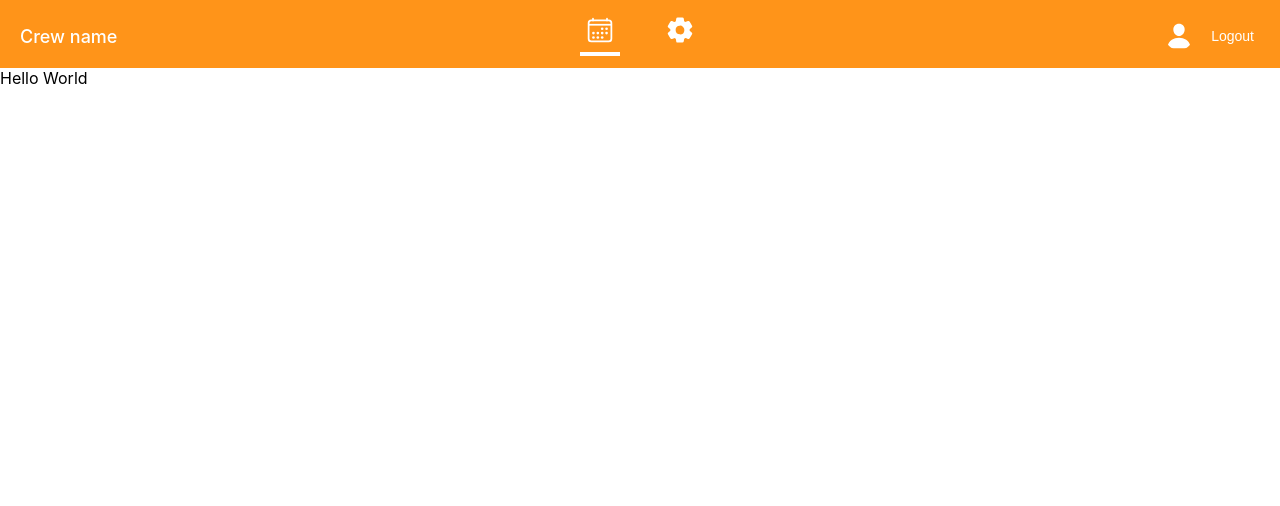
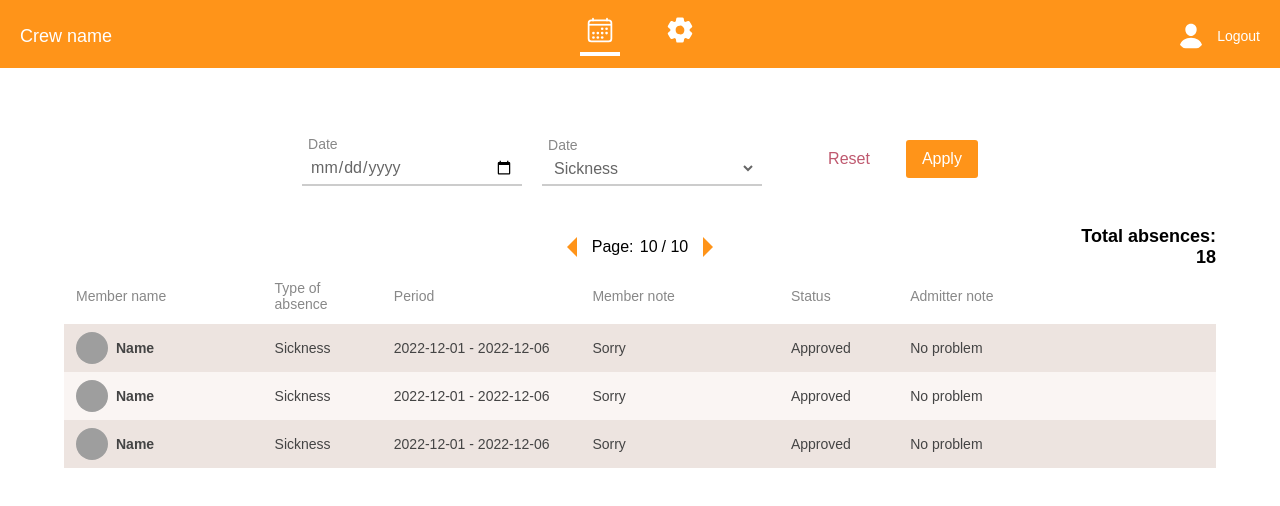
Before and after one commit to rabiikahlaoui/absences-manager, a React (Create React App) app in the folder client/: page / in a window 1280 px wide. Shown: the top 506 px of the page. Built offline with nearby package versions, Linux system fonts and the light colour scheme; grey boxes are pictures that could not be loaded.

Commit message:
feat(absences): created absences page UI

```diff
--- a/client/src/App.tsx
+++ b/client/src/App.tsx
@@ -1,11 +1,12 @@
 import React from 'react'
 import Header from './components/layout/Header'
+import AbsencePage from './pages/absences/AbsencesPage'
 
 const App: React.FC<{}> = () => {
   return (
     <div className="App">
       <Header />
-      Hello World
+      <AbsencePage />
     </div>
   )
 }
--- a/client/src/assets/css/index.css
+++ b/client/src/assets/css/index.css
@@ -1,13 +1,29 @@
-body {
+* {
+  padding: 0;
   margin: 0;
-  font-family: -apple-system, BlinkMacSystemFont, 'Segoe UI', 'Roboto', 'Oxygen',
-    'Ubuntu', 'Cantarell', 'Fira Sans', 'Droid Sans', 'Helvetica Neue',
-    sans-serif;
-  -webkit-font-smoothing: antialiased;
-  -moz-osx-font-smoothing: grayscale;
+  box-sizing: border-box;
 }
 
-code {
-  font-family: source-code-pro, Menlo, Monaco, Consolas, 'Courier New',
-    monospace;
+@import url('https://fonts.googleapis.com/css2?family=Source+Sans+Pro:wght@300;400;600&display=swap');
+
+body {
+  font-family: 'Source Sans Pro', sans-serif;
 }
+
+input,
+select {
+    font-family: 'Source Sans Pro', sans-serif;
+}
+
+/* Hide input type number arrows */
+/* Chrome, Safari, Edge, Opera */
+input::-webkit-outer-spin-button,
+input::-webkit-inner-spin-button {
+  -webkit-appearance: none;
+  margin: 0;
+}
+
+/* Firefox */
+input[type=number] {
+  -moz-appearance: textfield;
+}
--- /dev/null
+++ b/client/src/components/form/DatePicker.tsx
@@ -0,0 +1,34 @@
+import React, { useState } from 'react'
+import FormGroup from './FormGroup'
+
+interface Props {
+  label: string
+  name?: string
+  value?: string
+  onChange?: Function
+}
+
+const DatePicker: React.FC<Props> = ({ label, name, value, onChange }) => {
+  const [focused, setFocused] = useState(false)
+
+  return (
+    <>
+      <FormGroup
+        label={label}
+        cssClass={focused ? 'active' : null}
+      >
+        <input
+          type="date"
+          className="form-group--control"
+          name={name}
+          value={value}
+          onChange={(e) => { if (onChange !== null && onChange !== undefined) onChange(e) }}
+          onFocus={() => setFocused(true)}
+          onBlur={() => setFocused(false)}
+        ></input>
+      </FormGroup>
+    </>
+  )
+}
+
+export default DatePicker
--- /dev/null
+++ b/client/src/components/form/FormGroup.tsx
@@ -0,0 +1,50 @@
+import React from 'react'
+import styled from 'styled-components'
+
+interface Props {
+  label: string
+  cssClass: string | null
+  children: JSX.Element
+}
+
+const FormGroup: React.FC<Props> = ({ label, cssClass, children }) => {
+  return (
+    <>
+      <FormGroupWrapper className={cssClass ?? ''}>
+        <label className="form-group--label">{label}</label>
+        {children}
+      </FormGroupWrapper>
+    </>
+  )
+}
+
+const FormGroupWrapper = styled.div`
+  border-bottom: 2px solid #ccc;
+  padding: 4px 6px;
+  display: flex;
+  flex-direction: column;
+  width: 220px;
+
+  &.active {
+    background: #fff5e9;
+    border-color: #ff9419;
+  }
+
+  .form-group--label {
+    color: #888;
+    font-size: 14px;
+    margin-bottom: 4px;
+  }
+
+  .form-group--control {
+    border: none;
+    outline: none;
+    background: none;
+    color: #666;
+    padding: 2px;
+    font-size: 16px;
+    cursor: pointer;
+  }
+`
+
+export default FormGroup
--- /dev/null
+++ b/client/src/components/form/Select.tsx
@@ -0,0 +1,42 @@
+import React, { useState } from 'react'
+import FormGroup from './FormGroup'
+
+interface Props {
+  label: string
+  name?: string
+  value?: string
+  onChange?: Function
+  options: {
+    [key: string]: string
+  }
+}
+
+const Select: React.FC<Props> = ({ label, name, value, options, onChange }) => {
+  const [focused, setFocused] = useState(false)
+
+  return (
+    <>
+      <FormGroup
+        label={label}
+        cssClass={focused ? 'active' : null}
+      >
+        <select
+            className="form-group--control"
+            name={name}
+            value={value}
+            onChange={(e) => { if (onChange !== null && onChange !== undefined) onChange(e) }}
+            onFocus={() => setFocused(true)}
+            onBlur={() => setFocused(false)}
+        >
+            {Object.keys(options).map((key, index) => (
+            <option key={key} value={key}>
+                {options[key]}
+            </option>
+            ))}
+        </select>
+      </FormGroup>
+    </>
+  )
+}
+
+export default Select
--- /dev/null
+++ b/client/src/pages/absences/AbsencesFilter.tsx
@@ -0,0 +1,54 @@
+import React from 'react'
+import styled from 'styled-components'
+import DatePicker from '../../components/form/DatePicker'
+import Select from '../../components/form/Select'
+
+const AbsenceFilter: React.FC<{}> = () => {
+  return (
+    <>
+      <Wrapper>
+        <DatePicker
+          label='Date'
+        />
+        <Select
+          label='Date'
+          options={{
+            sickness: 'Sickness',
+            vacation: 'Vacation'
+          }}
+        />
+        <button className='absences-filter--reset-button'>Reset</button>
+        <button className='absences-filter--apply-button'>Apply</button>
+      </Wrapper>
+    </>
+  )
+}
+
+const Wrapper = styled.div`
+  display: flex;
+  align-items: center;
+  justify-content: center;
+  margin-bottom: 40px;
+  column-gap: 20px;
+
+  button {
+    border: none;
+    font-size: 16px;
+    padding: 10px 16px;
+    cursor: pointer;
+
+    &.absences-filter--reset-button {
+      background: none;
+      color: #bf596f;
+      margin-left: 30px;
+    }
+
+    &.absences-filter--apply-button {
+      background: #ff9419;
+      color: #fff;
+      border-radius: 3px;
+    }
+  }
+`
+
+export default AbsenceFilter
--- /dev/null
+++ b/client/src/pages/absences/AbsencesItem.tsx
@@ -0,0 +1,53 @@
+import React from 'react'
+import styled from 'styled-components'
+
+const AbsencesItem: React.FC<{}> = () => {
+  return (
+    <>
+      <ItemWrapper>
+        <div className="absences-list--item-value w-200px">
+          <div className="absences-list--item-image" style={{ backgroundImage: 'url(https://loremflickr.com/300/400)' }}></div>
+          <span className="absences-list--item-name">Name</span>
+        </div>
+        <div className="absences-list--item-value w-120px">Sickness</div>
+        <div className="absences-list--item-value w-200px">2022-12-01 - 2022-12-06</div>
+        <div className="absences-list--item-value w-200px">Sorry</div>
+        <div className="absences-list--item-value w-120px">Approved</div>
+        <div className="absences-list--item-value w-200px">No problem</div>
+        <div className="absences-list--item-value w-120px"></div>
+      </ItemWrapper>
+    </>
+  )
+}
+
+const ItemWrapper = styled.div`
+  display: flex;
+  background: #ede4e0;
+
+  &:nth-child(even) {
+    background: #faf5f3;
+  }
+
+  .absences-list--item-image {
+    width: 32px;
+    height: 32px;
+    border-radius: 50%;
+    background-size: cover;
+    background-position: center;
+    margin-right: 8px;
+  }
+
+  .absences-list--item-name {
+    font-weight: 600;
+  }
+
+  .absences-list--item-value {
+    font-size: 14px;
+    color: #444;
+    display: flex;
+    align-items: center;
+    padding: 8px 12px;
+  }
+`
+
+export default AbsencesItem
--- /dev/null
+++ b/client/src/pages/absences/AbsencesList.tsx
@@ -0,0 +1,50 @@
+import React from 'react'
+import styled from 'styled-components'
+import AbsencesItem from './AbsencesItem'
+
+const AbsenceList: React.FC<{}> = () => {
+  return (
+    <>
+      <ListWrapper>
+        <div className="absences-list--header">
+          <div className="absences-list--header-label w-200px">Member name</div>
+          <div className="absences-list--header-label w-120px">Type of absence</div>
+          <div className="absences-list--header-label w-200px">Period</div>
+          <div className="absences-list--header-label w-200px">Member note</div>
+          <div className="absences-list--header-label w-120px">Status</div>
+          <div className="absences-list--header-label w-200px">Admitter note</div>
+          <div className="absences-list--header-label w-120px"></div>
+        </div>
+        <div className="absences-list--body">
+          <AbsencesItem />
+          <AbsencesItem />
+          <AbsencesItem />
+        </div>
+      </ListWrapper>
+    </>
+  )
+}
+
+const ListWrapper = styled.div`
+  .absences-list--header {
+    display: flex;
+
+    .absences-list--header-label {
+      font-size: 14px;
+      color: #888;
+      padding: 12px 12px;
+      display: flex;
+      align-items: center;
+    }
+  }
+
+  .w-120px {
+    width: 120px;
+  }
+
+  .w-200px {
+    width: 200px;
+  }
+`
+
+export default AbsenceList
--- /dev/null
+++ b/client/src/pages/absences/AbsencesPage.tsx
@@ -0,0 +1,22 @@
+import React from 'react'
+import styled from 'styled-components'
+
+import AbsenceFilter from './AbsencesFilter'
+import AbsenceList from './AbsencesList'
+import AbsencePaginator from './AbsencesPaginator'
+
+const AbsencePage: React.FC<{}> = () => {
+  return (
+    <Wrapper>
+      <AbsenceFilter />
+      <AbsencePaginator />
+      <AbsenceList />
+    </Wrapper>
+  )
+}
+
+const Wrapper = styled.div`
+  padding: 4em;
+`
+
+export default AbsencePage
--- /dev/null
+++ b/client/src/pages/absences/AbsencesPaginator.tsx
@@ -0,0 +1,88 @@
+import React from 'react'
+import styled from 'styled-components'
+
+const AbsencePaginator: React.FC<{}> = () => {
+  return (
+    <PaginationWrapper>
+      <div className='absences-paginator--nav'>
+        <button className='absences-paginator--arrow arrow-left'></button>
+          Page:
+          <input type="number" value="10" className='absences-paginator--form-control' />
+          <span className='absences-paginator--total-pages'>/ 10</span>
+        <button className='absences-paginator--arrow arrow-right'></button>
+      </div>
+      <span className='absences-paginator--total-count'>Total absences: 18</span>
+    </PaginationWrapper>
+  )
+}
+
+const PaginationWrapper = styled.div`
+  display: flex;
+  align-items: center;
+  justify-content: space-between;
+
+  &:before {
+    content: "";
+    width: 150px;
+  }
+
+  .absences-paginator--nav {
+    display: flex;
+    align-items: center;
+
+    .absences-paginator--total-pages {
+      font-size: 16px;
+      height: 32px;
+      line-height: 32px;
+    }
+
+    .absences-paginator--form-control {
+      width: 28px;
+      height: 32px;
+      line-height: 32px;
+      padding: 0 4px 0 0;
+      border: none;
+      outline: none;
+      font-size: 16px;
+      text-align: right;
+
+      &:hover,
+      &:focus {
+        background: #fff5e9;
+      }
+    }
+
+    .absences-paginator--arrow {
+      background: none;
+      border: none;
+      margin: 0 15px;
+      cursor: pointer;
+
+      &:before {
+        display: block;
+        content: "";
+        width: 0;
+        height: 0;
+        border-top: 10px solid transparent;
+        border-bottom: 10px solid transparent;
+      }
+
+      &.arrow-left:before {
+        border-right:10px solid #ff9419;
+      }
+
+      &.arrow-right:before {
+        border-left:10px solid #ff9419;
+      }
+    }
+  }
+
+  .absences-paginator--total-count {
+    width: 150px;
+    text-align: right;
+    font-size: 18px;
+    font-weight: 600;
+  }
+`
+
+export default AbsencePaginator
```
